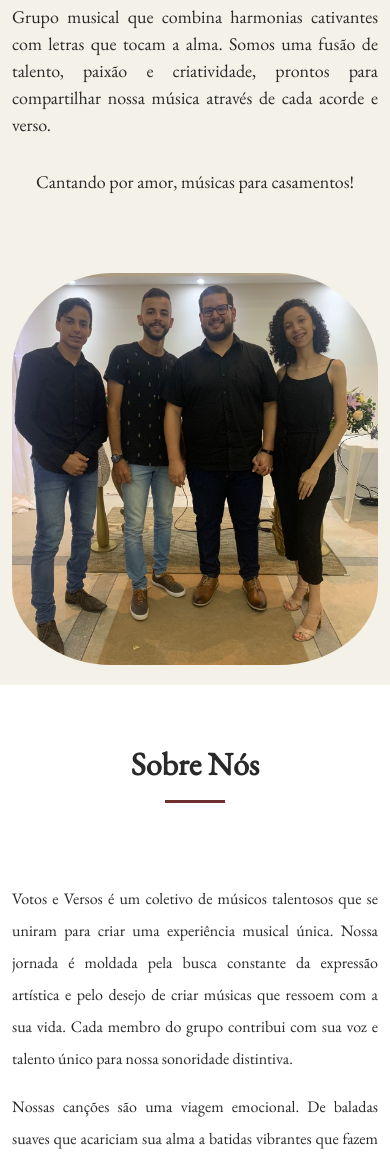
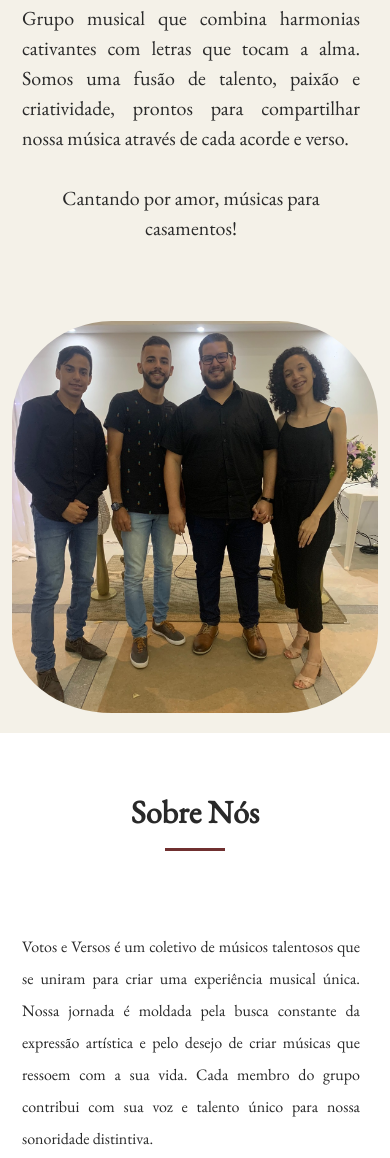
Before and after one commit to YaraVarges/votoseversos-site, a plain HTML site: page index.html in a window 390 px wide. Shown: the part 241-1399 px from the top of the page. Drawn offline with nearby package versions, Linux system fonts and the light colour scheme; a web font is replaced by a local one.

Commit message:
Update CSS

```diff
--- a/assets/css/main.css
+++ b/assets/css/main.css
@@ -155,7 +155,7 @@ section {
   }
 
   .home p {
-    font-size: 18px;
+    padding: 0 18px 0 10px;
   }
 }
 
@@ -171,6 +171,7 @@ section {
 .about p {
   text-align: justify;
   line-height: 2rem;
+  padding: 0 18px 0 10px;
 }
 
 .about .content-musicians {
```
